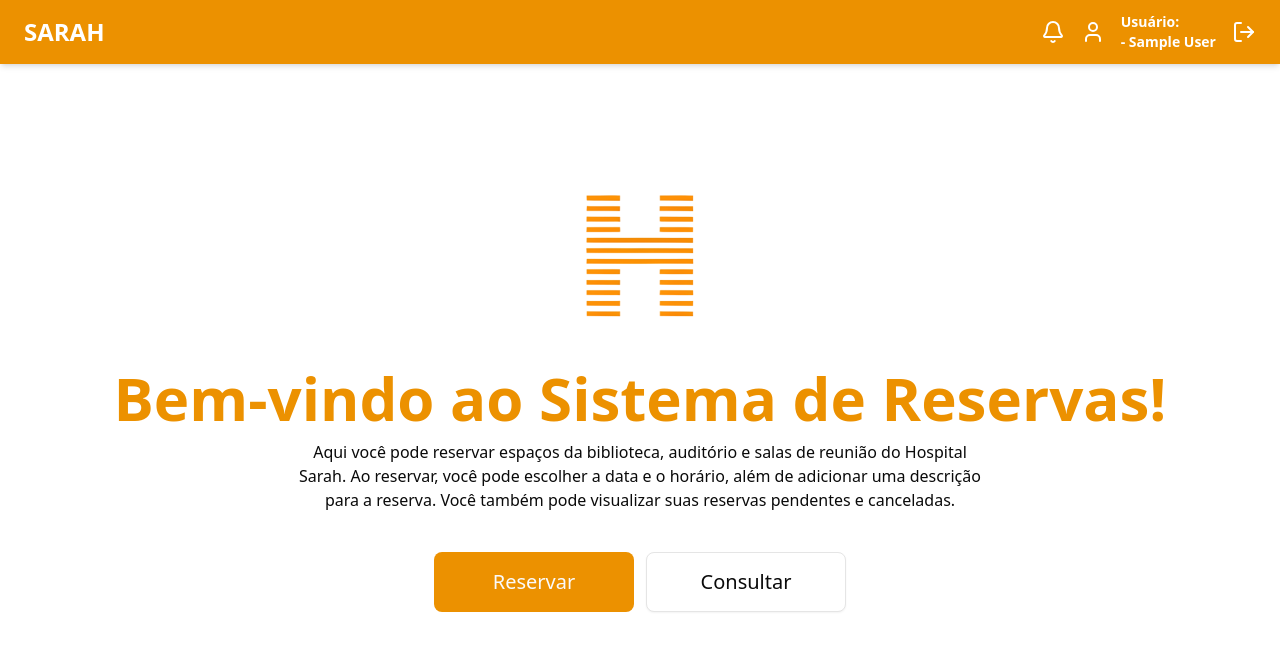
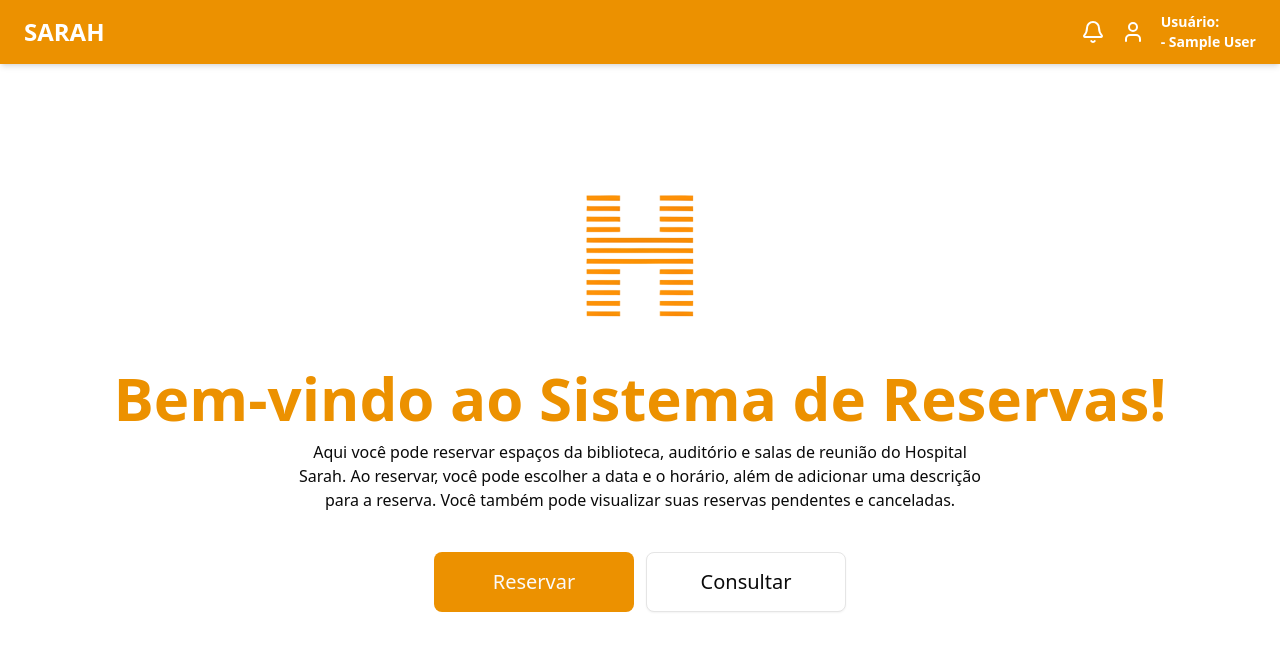
Before and after one commit to cerqMateus/sarah-biblioteca-next, a Next.js app: page / in a window 1280 px wide. Shown: the top 650 px of the page. Built offline with nearby package versions, Linux system fonts and the light colour scheme; sample sign-in values are in the browser's storage.

Commit message:
feat: users can exit

```diff
--- a/src/components/TopBar.jsx
+++ b/src/components/TopBar.jsx
@@ -1,10 +1,36 @@
 "use client";
 
+import { useState, useRef, useEffect } from "react";
 import { Bell, User, LogOut } from "lucide-react";
 import { useAuth } from "@/contexts/AuthContext";
 
 const TopBar = () => {
   const { user, logout } = useAuth();
+  const [showUserMenu, setShowUserMenu] = useState(false);
+  const menuRef = useRef(null);
+
+  // Fechar menu ao clicar fora
+  useEffect(() => {
+    const handleClickOutside = (event) => {
+      if (menuRef.current && !menuRef.current.contains(event.target)) {
+        setShowUserMenu(false);
+      }
+    };
+
+    document.addEventListener("mousedown", handleClickOutside);
+    return () => {
+      document.removeEventListener("mousedown", handleClickOutside);
+    };
+  }, []);
+
+  const handleUserClick = () => {
+    setShowUserMenu(!showUserMenu);
+  };
+
+  const handleLogout = () => {
+    setShowUserMenu(false);
+    logout();
+  };
 
   return (
     <div className="w-full h-16 bg-primary flex items-center px-6 text-white font-bold shadow-md">
@@ -19,18 +45,30 @@
         </div>
         <div className="flex items-center justify-end gap-4 w-[30%] h-full">
           <Bell className="cursor-pointer" />
-          <User />
+          <div className="relative" ref={menuRef}>
+            <User
+              className="cursor-pointer hover:text-gray-200"
+              onClick={handleUserClick}
+              title="Menu do usuário"
+            />
+            {showUserMenu && (
+              <div className="absolute right-0 top-full mt-2 bg-white text-black shadow-lg rounded-md border min-w-[120px] z-50">
+                <button
+                  onClick={handleLogout}
+                  className="w-full px-4 py-2 text-left hover:bg-gray-100 flex items-center gap-2 rounded-md"
+                >
+                  <LogOut size={16} />
+                  Sair
+                </button>
+              </div>
+            )}
+          </div>
           <div className="text-sm">
             <p>Usuário:</p>
             <p>
               {user?.matricula} - {user?.name}
             </p>
           </div>
-          <LogOut
-            className="cursor-pointer hover:text-gray-200"
-            onClick={logout}
-            title="Sair"
-          />
         </div>
       </div>
     </div>
```
Also changed, not shown: 1 other file (tests, documents, lock files or other folders).
